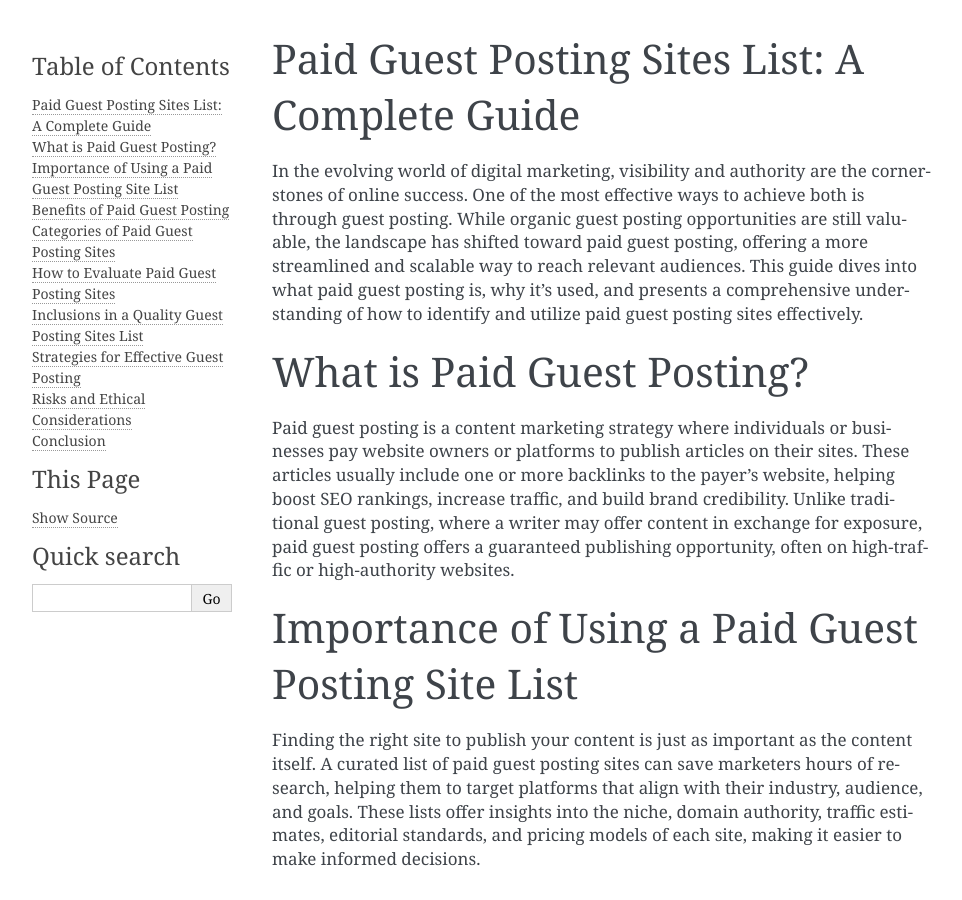
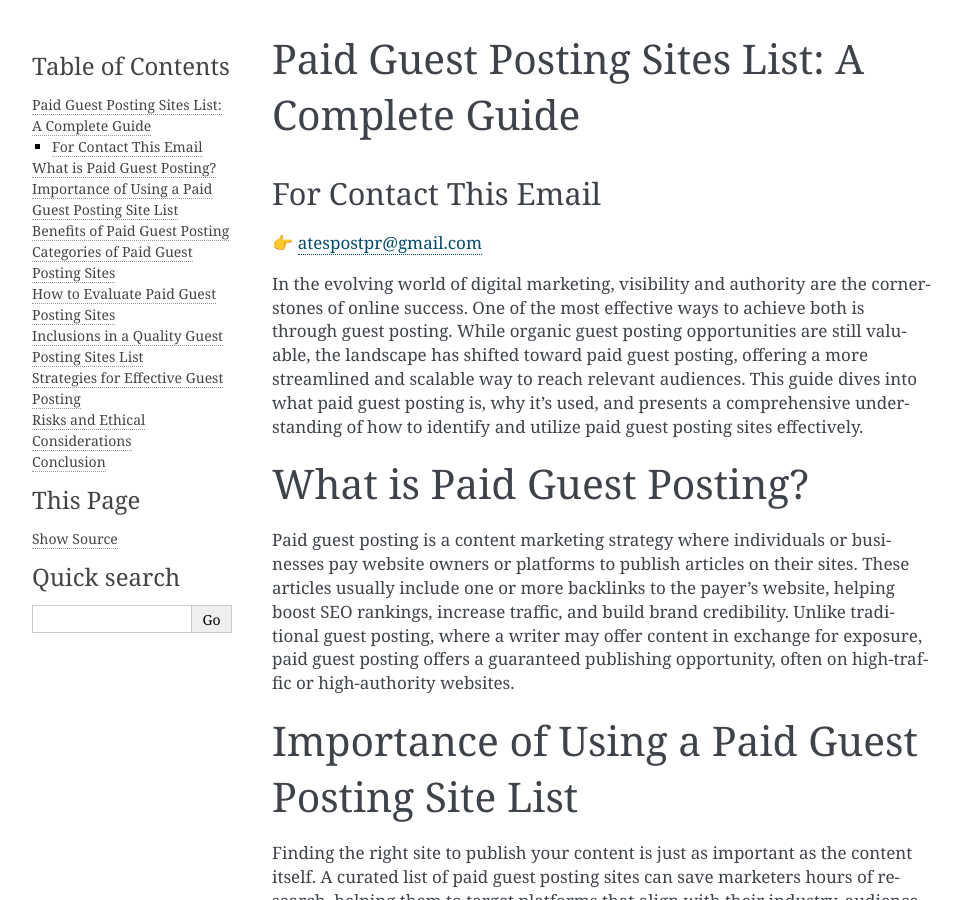
Before and after one commit to situkumar7680/guestpost, a Sphinx documentation site: the page built from docs/index.rst, in a window 1280 px wide and 900 px high. Shown: the whole window, without its empty margins (148-1110 px from the left). Built offline with Sphinx 7.4.7, drawn with Linux system fonts in a browser that asks for light colours.

Commit message:
Update index.rst

```diff
--- a/docs/index.rst
+++ b/docs/index.rst
@@ -4,6 +4,9 @@ Paid Guest Posting Sites List: A Complete Guide
    :maxdepth: 2
    :caption: Contents:
 
+For Contact This Email
+--------------------------------
+👉 atespostpr@gmail.com
 
 In the evolving world of digital marketing, visibility and authority are the cornerstones of online success. One of the most effective ways to achieve both is through guest posting. While organic guest posting opportunities are still valuable, the landscape has shifted toward paid guest posting, offering a more streamlined and scalable way to reach relevant audiences. This guide dives into what paid guest posting is, why it's used, and presents a comprehensive understanding of how to identify and utilize paid guest posting sites effectively.
 
```
